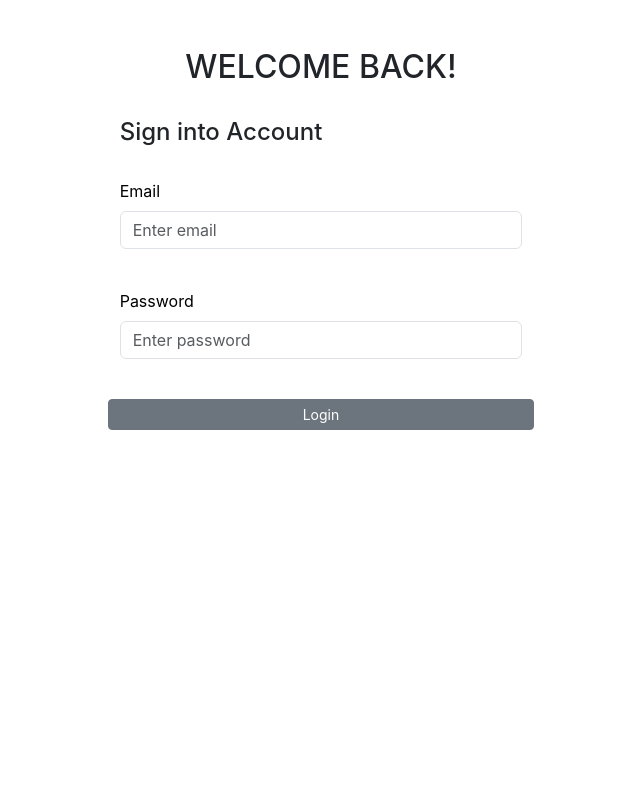
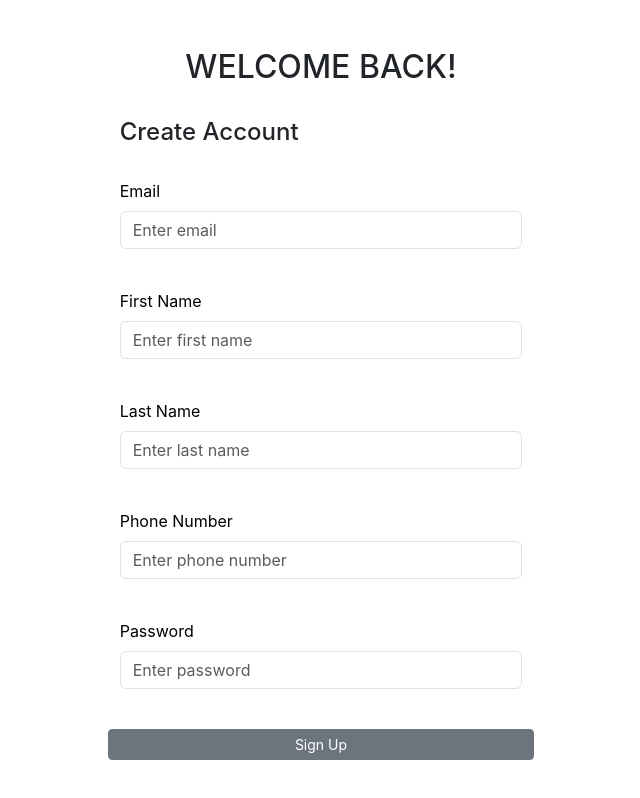
Before and after one commit to ThisaraWeerakoon/ECommerce_Platform_DataBase_Project, a React (Create React App) app in the folder client/: page /pages/SignUpPage in a window 1280 px wide. Shown: the whole page, without its empty margins (319-959 px from the left). Built offline with nearby package versions, Linux system fonts and the light colour scheme.

Commit message:
added Sign Up Page

```diff
--- a/client/src/App.js
+++ b/client/src/App.js
@@ -2,9 +2,10 @@ import logo from './logo.svg';
 import './App.css';
 import HomePage from './pages/HomePage';
 import AuthenticanPage from './pages/AuthenticanPage';
+import SignUpPage from './pages/SignUpPage';
 function App() {
   return (
-    <AuthenticanPage/>
+    <SignUpPage/>
   );
 }
 
--- /dev/null
+++ b/client/src/pageComponents/SignUpPageComponents/SignUpPageTemplate.js
@@ -0,0 +1,101 @@
+import React from 'react';
+import Container from 'react-bootstrap/Container';
+import Row from 'react-bootstrap/Row';
+import Col from 'react-bootstrap/Col';
+import Form from 'react-bootstrap/Form';
+import Button from 'react-bootstrap/Button';
+import {useState} from 'react';
+import {LoginValidation} from '../../Validations/LoginValidation';
+import Axios from 'axios';
+
+function SignUpPageTemplate() {
+  const [email, setEmail] = useState('');
+  const [password, setPassword] = useState('');
+  const [phoneNumber, setPhoneNumber] = useState('');
+  const [firstName, setFirstName] = useState('');
+  const [lastName, setLastName] = useState('');
+
+  const signUpUser = () => {
+    console.log(email);
+    Axios.post('http://localhost:3002/create',{
+      email : email,
+      password : password
+    }).then(()=> {
+      console.log("Success");
+    })
+  }
+    // Function to handle the login button click
+  function executeSignUp() {
+      // Call the LoginValidation function with email and password
+      LoginValidation(email, password);
+      signUpUser(email,password);
+  }
+
+  return (
+    <section id="LogIn" className='block block-login'>
+      <Container fluid>
+        <Row>&nbsp;</Row>
+        <Row>&nbsp;</Row>
+        <Row>
+          <Col md={{span:4, offset:4}}>
+            <h2 className="h2" align="center">WELCOME  BACK!</h2>
+          </Col>
+        </Row>
+        <Row>&nbsp;</Row>
+        <Row>
+          <Col md={{span:4, offset:4}}>
+            <h4 className="h4">Create Account</h4>
+          </Col>
+        </Row>
+        <Row>&nbsp;</Row>
+        <Row>
+          <Col md={{span:4, offset:4}}>
+            <Form>
+              <Form.Group className="mb-3" controlId="formGroupEmail" style={{color: 'black'}}>
+                <Form.Label>Email</Form.Label>
+                <Form.Control type="email" placeholder="Enter email" onChange={(e) => setEmail(e.target.value)} />
+              </Form.Group>
+
+              <Row>&nbsp;</Row>
+
+              <Form.Group className="mb-3" controlId="formGroupEmail" style={{color: 'black'}}>
+                <Form.Label>First Name</Form.Label>
+                <Form.Control type="firstName" placeholder="Enter first name" onChange={(e) => setFirstName(e.target.value)} />
+              </Form.Group>
+
+              <Row>&nbsp;</Row>
+
+              <Form.Group className="mb-3" controlId="formGroupEmail" style={{color: 'black'}}>
+                <Form.Label>Last Name</Form.Label>
+                <Form.Control type="lastName" placeholder="Enter last name" onChange={(e) => setLastName(e.target.value)} />
+              </Form.Group>
+
+              <Row>&nbsp;</Row>
+
+              <Form.Group className="mb-3" controlId="formGroupEmail" style={{color: 'black'}}>
+                <Form.Label>Phone Number</Form.Label>
+                <Form.Control type="phoneNumber" placeholder="Enter phone number" onChange={(e) => setPhoneNumber(e.target.value)} />
+              </Form.Group>
+
+              <Row>&nbsp;</Row>
+
+              <Form.Group className="mb-3" controlId="formGroupPassword" style={{color: 'black'}}>
+                <Form.Label>Password</Form.Label>
+                <Form.Control type="password" placeholder="Enter password" onChange={(e) => setPassword(e.target.value)}/>
+              </Form.Group>
+            </Form>
+
+            <Row>&nbsp;</Row>
+
+
+            <Row>
+              <Button variant='secondary' size="sm" onClick={executeSignUp}>Sign Up</Button>
+            </Row>
+          </Col>
+        </Row>
+      </Container>
+    </section>
+  )
+}
+
+export default SignUpPageTemplate
--- /dev/null
+++ b/client/src/pages/SignUpPage.js
@@ -0,0 +1,12 @@
+import React from 'react'
+import SignUpPageTemplate from '../pageComponents/SignUpPageComponents/SignUpPageTemplate'
+
+const SignUpPage = () => {
+  return (
+    <div>
+      <SignUpPageTemplate/>
+    </div>
+  )
+}
+
+export default SignUpPage
```
Also changed, not shown: 1 other file (tests, documents, lock files or other folders).
